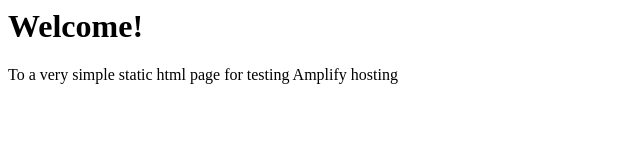
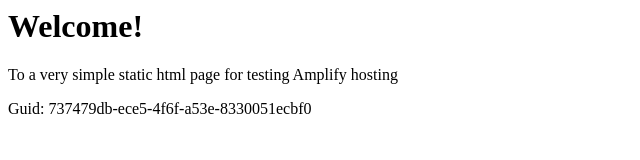
Before and after one commit to aws-aemilia-iad/Github-PR-Commit-Integration-Test-DoNotTouch-GitHubAutoBuildCanaryTest-v1-gamma-us-east-1, a website: page src/index.html in a window 1280 px wide. Shown: the whole page, without its empty margins (0-640 px from the left). Drawn offline with Linux system fonts and the light colour scheme.

Commit message:
commit from integ tests

```diff
--- a/src/index.html
+++ b/src/index.html
@@ -1,3 +1,5 @@
+
+
 <html lang="en">
 
 <head>
@@ -10,6 +12,6 @@
 <body>
     <h1>Welcome!</h1>
     <p>To a very simple static html page for testing Amplify hosting</p>
-</body>
+    <p>Guid: 737479db-ece5-4f6f-a53e-8330051ecbf0</p></body>
 
 </html>
```
